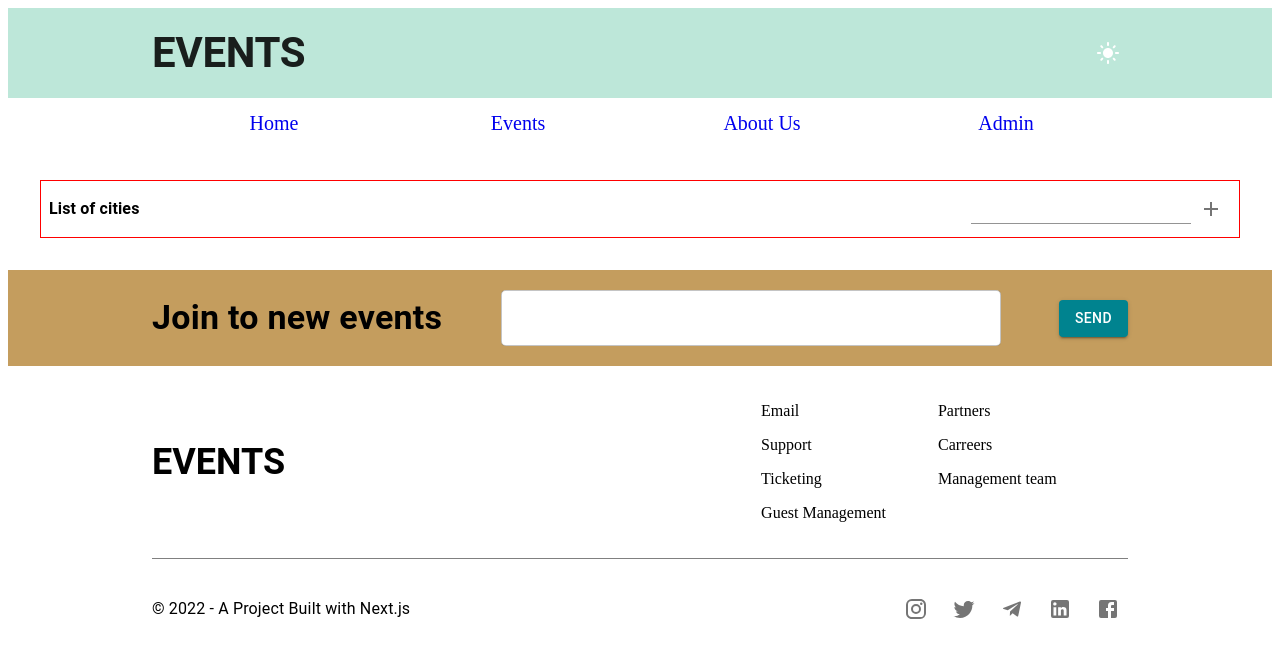
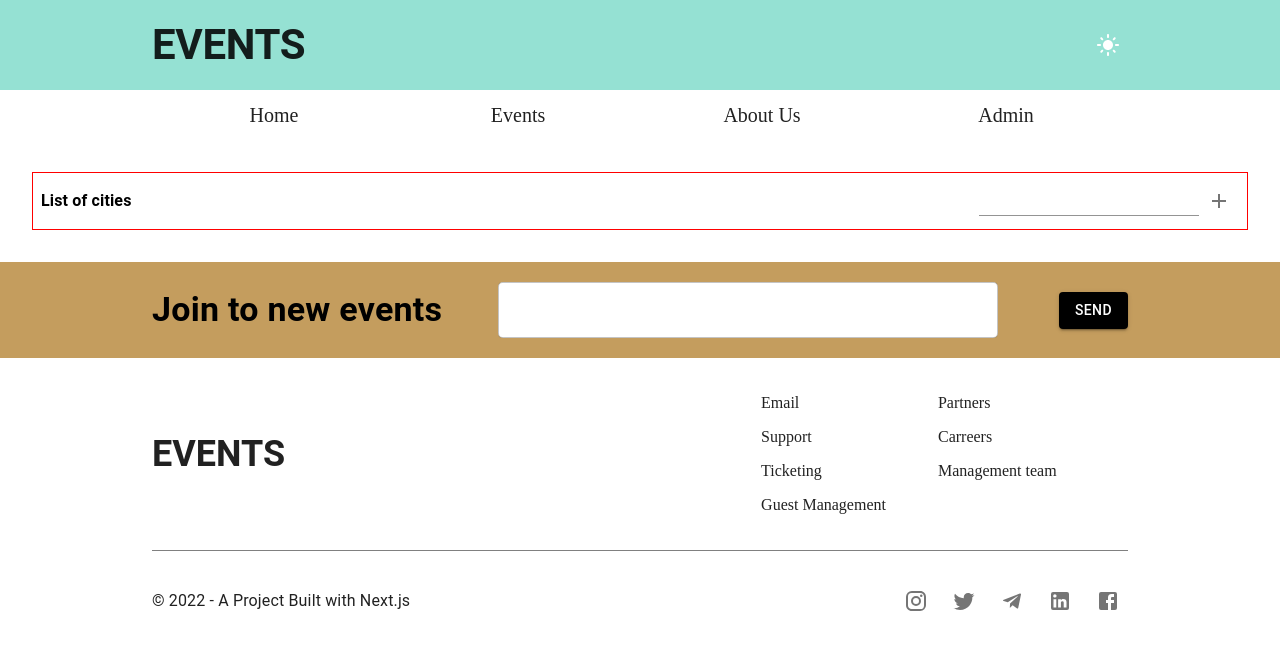
Before and after one commit to LanaVol/events-application, a Next.js app: page /admin in a window 1280 px wide. Shown: the top 658 px of the page. Built offline with nearby package versions, Linux system fonts and the light colour scheme; no server answers.

Commit message:
update styles

```diff
--- a/src/components/Footer/Footer.jsx
+++ b/src/components/Footer/Footer.jsx
@@ -8,6 +8,7 @@ import {
   TextField,
   ListItem,
   List,
+  useTheme,
 } from "@mui/material";
 import {
   Instagram,
@@ -18,6 +19,8 @@ import {
 } from "@mui/icons-material";
 
 export const Footer = () => {
+  const theme = useTheme();
+
   return (
     <footer>
       <Box
@@ -46,10 +49,25 @@ export const Footer = () => {
               maxWidth: "500px",
             }}
           />
-          <Button variant="contained">Send</Button>
+          <Button
+            variant="contained"
+            sx={{
+              backgroundColor: theme.palette.background.blackBtn,
+              marginLeft: "5px",
+              // "&:hover": theme.palette.background.blackBtnHover,
+            }}
+          >
+            Send
+          </Button>
         </Container>
       </Box>
 
+      <Box
+        sx={{
+          backgroundColor: theme.palette.background.default,
+          color: theme.palette.text.primary,
+        }}
+      >
         <Container>
           <Box
             sx={{
@@ -86,6 +104,7 @@ export const Footer = () => {
               </List>
             </Box>
           </Box>
+
           <Box
             sx={{
               display: "flex",
@@ -113,6 +132,7 @@ export const Footer = () => {
             </Stack>
           </Box>
         </Container>
+      </Box>
     </footer>
   );
 };
--- a/src/components/Header/Header.jsx
+++ b/src/components/Header/Header.jsx
@@ -17,8 +17,6 @@ export const Header = () => {
   const isLogged = useSelector((state) => state.auth.isLogged);
   const dispatch = useDispatch();
   const theme = useTheme();
-
-  console.log(theme);
 
   return (
     <header>
@@ -80,6 +78,7 @@ export const Header = () => {
         </Container>
       </Box>
 
+      <Box sx={{ backgroundColor: theme.palette.background.default }}>
         <Container>
           <nav>
             <List
@@ -91,31 +90,45 @@ export const Header = () => {
                 fontWeight: "500",
                 fontSize: "20px",
                 padding: "0",
+                color: theme.palette.text.primary,
               }}
             >
               <ListItem sx={{ display: "flex", justifyContent: "center" }}>
-              <Link href="/" style={{ textDecoration: "none" }}>
+                <Link
+                  href="/"
+                  style={{ textDecoration: "none", color: "inherit" }}
+                >
                   Home
                 </Link>
               </ListItem>
               <ListItem sx={{ display: "flex", justifyContent: "center" }}>
-              <Link href="/events" style={{ textDecoration: "none" }}>
+                <Link
+                  href="/events"
+                  style={{ textDecoration: "none", color: "inherit" }}
+                >
                   Events
                 </Link>
               </ListItem>
               <ListItem sx={{ display: "flex", justifyContent: "center" }}>
-              <Link href="/about-us" style={{ textDecoration: "none" }}>
+                <Link
+                  href="/about-us"
+                  style={{ textDecoration: "none", color: "inherit" }}
+                >
                   About Us
                 </Link>
               </ListItem>
               <ListItem sx={{ display: "flex", justifyContent: "center" }}>
-              <Link href="/admin" style={{ textDecoration: "none" }}>
+                <Link
+                  href="/admin"
+                  style={{ textDecoration: "none", color: "inherit" }}
+                >
                   Admin
                 </Link>
               </ListItem>
             </List>
           </nav>
         </Container>
+      </Box>
     </header>
   );
 };
--- a/src/config/theme.js
+++ b/src/config/theme.js
@@ -32,7 +32,15 @@ export const themeSettings = (mode) => {
         light: mode === "dark" ? "#212121" : "#fafafa",
         main: "#26a69a",
         mainHover: "#00796b",
-        headerBg: mode === "light" ? "#BDE7D9" : "#289772",
+        headerBg: mode === "light" ? "#95E1D3" : "#025345",
+        blackBtn: "#000",
+        blackBtnHover: "#4A4A4A",
+        gradientCard:
+          mode === "light"
+            ? "linear-gradient(to top, #d5d4d0 0%, #d5d4d0 1%, #eeeeec 31%, #efeeec 75%, #e9e9e7 100%)"
+            : "linear-gradient(-20deg, #616161 0%, #9bc5c3 100%)",
+        // gradient:
+        //   "radial-gradient(circle at 18.7% 37.8%, rgb(250, 250, 250) 0%, rgb(225, 234, 238) 90%)",
       },
       text: {
         primary: mode === "dark" ? "#fff" : "rgba(0, 0, 0, 0.87)",
--- a/src/pages/_app.js
+++ b/src/pages/_app.js
@@ -3,7 +3,7 @@ import { PersistGate } from "redux-persist/integration/react";
 import { store, persistor } from "../redux/store.js";
 import { injectStore } from "@/config/axios.api.js";
 import { Layout } from "@/components/Layout/Layout";
-// import "@/styles/globals.scss";
+import "../styles/global.css";
 injectStore(store);
 
 export default function App({ Component, pageProps }) {
--- /dev/null
+++ b/src/styles/global.css
@@ -0,0 +1,4 @@
+body {
+  margin: 0;
+  box-sizing: border-box;
+}
```
Also changed, not shown: src/components/Events/events-page.jsx (+74 -56 lines), src/components/Home/Home.page.jsx (+11 -8 lines). Lines whose indentation alone changed are shown as unchanged.
